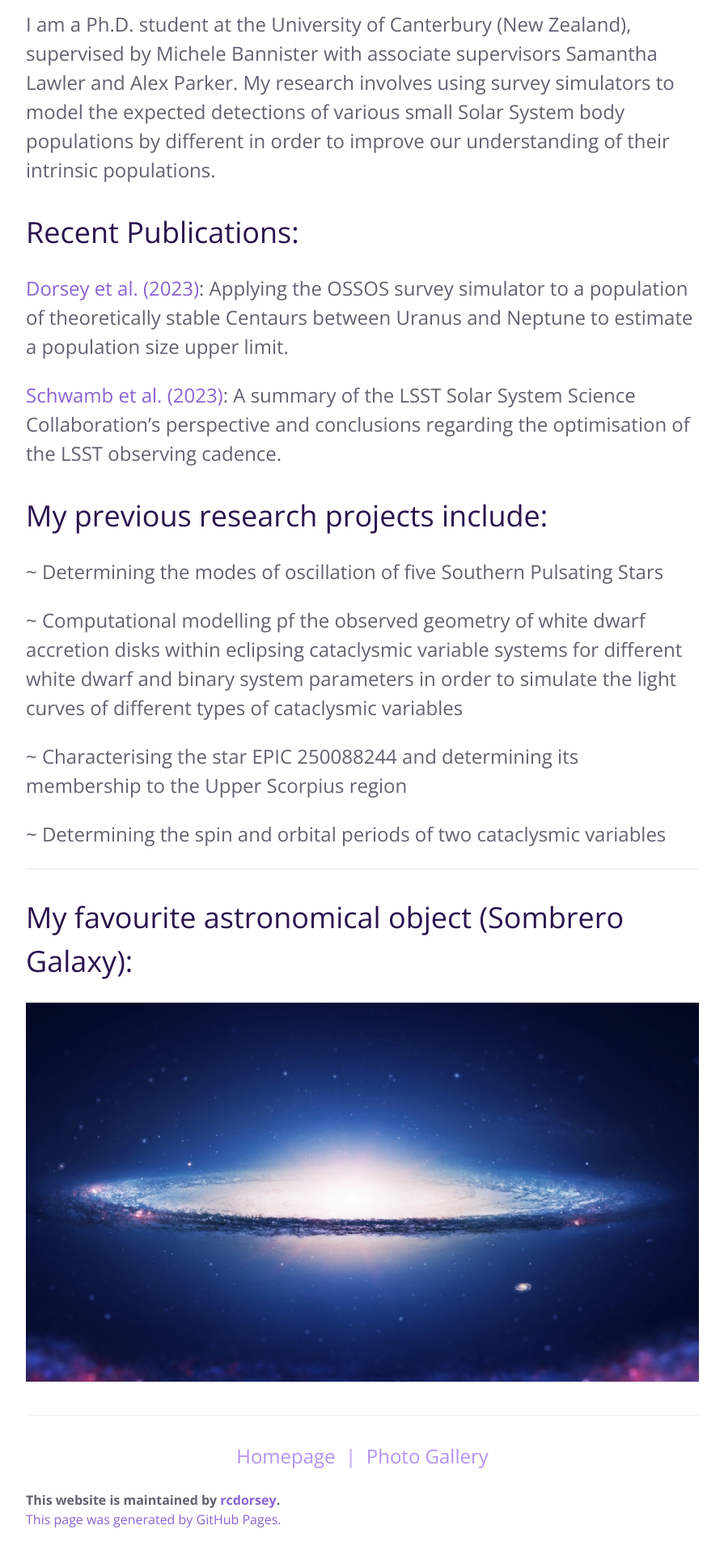
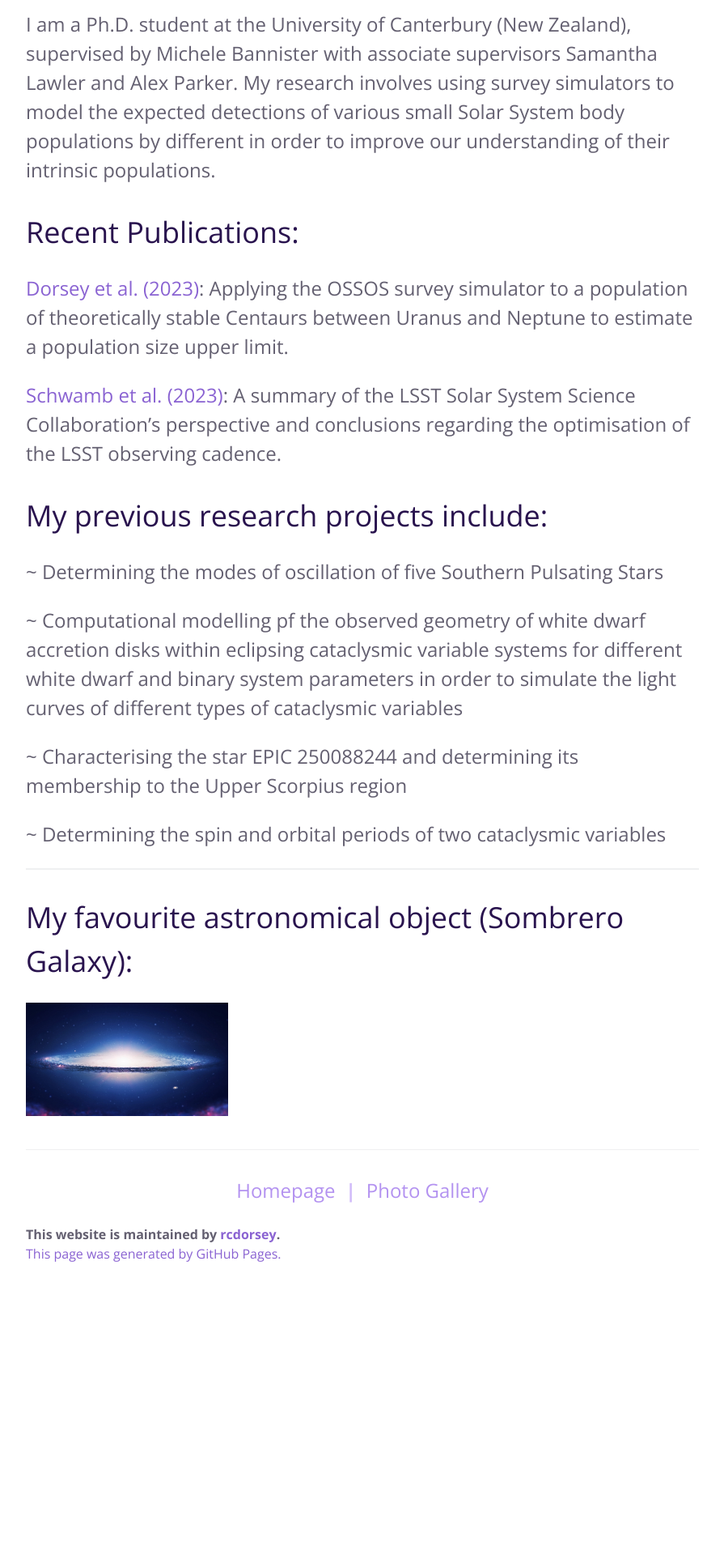
Before and after one commit to rcdorsey/rcdcorsey.github.io, a Jekyll site: the page built from index.md, in a window 1280 px wide. Shown: the part 866-2786 px from the top of the page at 81% size, without its empty margins (192-1087 px from the left). Built offline with Jekyll 4.4.1, drawn with Linux system fonts in a browser that asks for light colours; our own code applies the rules of GitHub Pages for plain Markdown files; after the commit the page ends 2458 px from its top, so only the background shows below that.

Commit message:
Update index.md

```diff
--- a/index.md
+++ b/index.md
@@ -26,4 +26,4 @@ I am a Ph.D. student at the University of Canterbury (New Zealand), supervised b
 
 ## My favourite astronomical object (Sombrero Galaxy):
 
-![Sombrero](/assets/images/Sombrero-Galaxy.jpg)
+![Sombrero](/assets/images/Sombrero-Galaxy.jpg){: width="250" }
```
